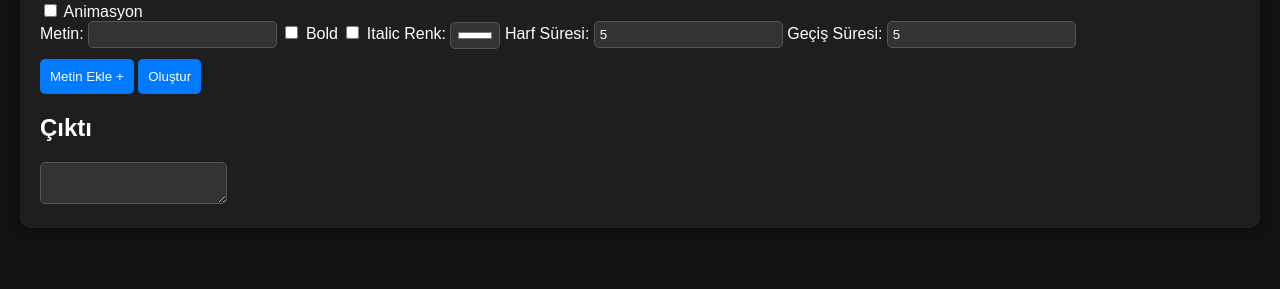
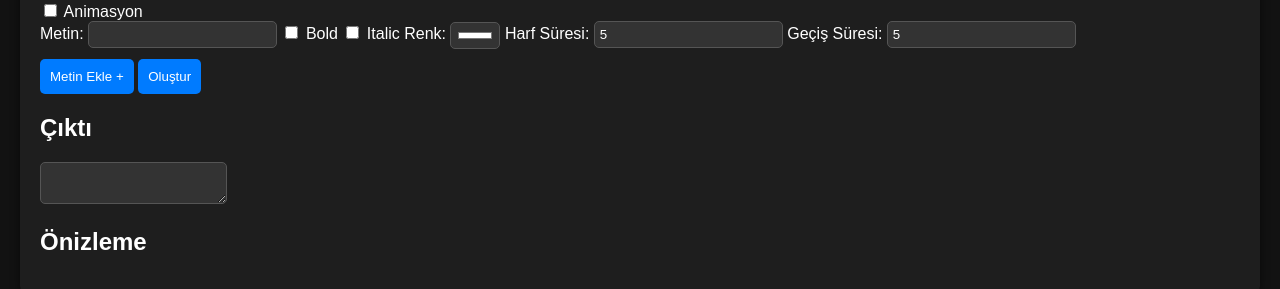
Before and after one commit to tpcoffline/mctexteditor.github.io, a plain HTML site: page index.html in a window 1280 px wide. Shown: the part 119-408 px from the top of the page. Drawn offline with nearby package versions, Linux system fonts and the light colour scheme.

Commit message:
Update index.html

```diff
--- a/index.html
+++ b/index.html
@@ -39,6 +39,10 @@
             <h2>Çıktı</h2>
             <textarea id="output" readonly></textarea>
         </div>
+        <div id="previewContainer">
+            <h2>Önizleme</h2>
+            <div id="preview"></div>
+        </div>
     </div>
     <script src="https://cdnjs.cloudflare.com/ajax/libs/jszip/3.7.1/jszip.min.js"></script>
     <script src="https://cdnjs.cloudflare.com/ajax/libs/FileSaver.js/2.0.5/FileSaver.min.js"></script>
```
